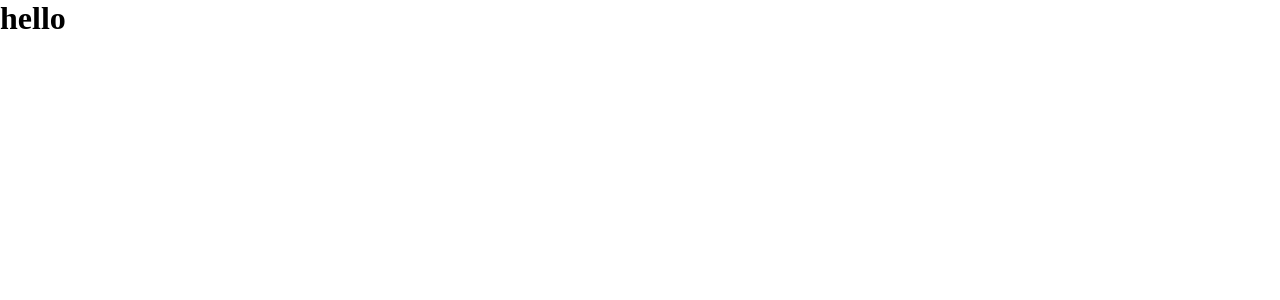
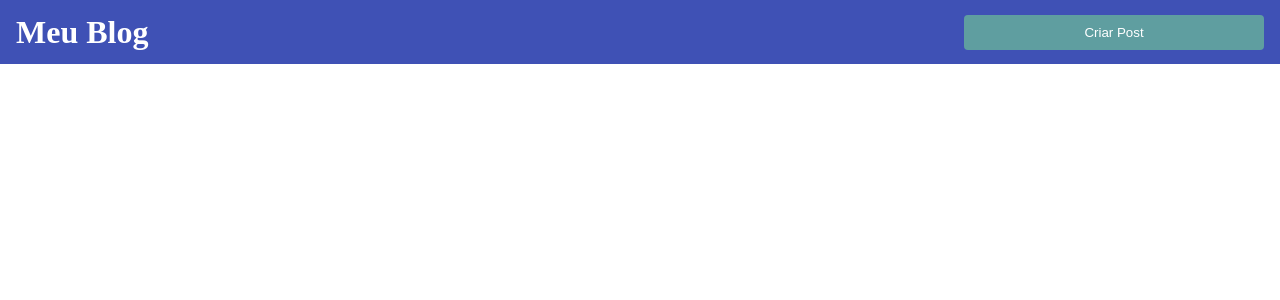
Before and after one commit to FabioMTeixeira/Blog-post, a React (Vite) app: page / in a window 1280 px wide. Shown: the top 300 px of the page. Built offline with nearby package versions, Linux system fonts and the light colour scheme.

Commit message:
feat: add header components

```diff
--- /dev/null
+++ b/src/components/Header/index.jsx
@@ -0,0 +1,10 @@
+import './style.css'
+
+export default function Header() {
+    return (
+        <header className='header'>
+            <h1>Meu Blog</h1>
+            <button className='btn-primary'>Criar Post</button>
+        </header>
+    )
+}
--- /dev/null
+++ b/src/components/Header/style.css
@@ -0,0 +1,21 @@
+.header {
+    display: flex;
+    align-items: center;
+    justify-content: space-between;
+
+    height: 64px;
+    margin-bottom: 32px;
+    padding: 16px;
+
+    background-color: #3f51b5;
+    color: #fff;
+}
+
+.header h1 {
+    font-size: 32px;
+    text-align: center;
+}
+
+.header button {
+    width: 300px;
+}
--- a/src/pages/Main/index.jsx
+++ b/src/pages/Main/index.jsx
@@ -1,12 +1,13 @@
-import { useState } from 'react'
-import './style.css'
+import { useState } from 'react';
+import Header from '../../components/Header';
+import './style.css';
 
 function Main() {
   const [count, setCount] = useState(0)
 
   return (
     <div className='container'>
-      <h1>hello</h1>
+      <Header />
     </div>
   )
 }
--- a/src/styles/buttons.css
+++ b/src/styles/buttons.css
@@ -7,6 +7,7 @@ button {
     padding: 8px;
 
     border-radius: 4px;
+    border: none;
 }
 
 button:hover {
--- a/src/styles/index.css
+++ b/src/styles/index.css
@@ -1,3 +1,5 @@
+@import url('./buttons.css');
+
 * {
   box-sizing: border-box;
   padding: 0;
```
